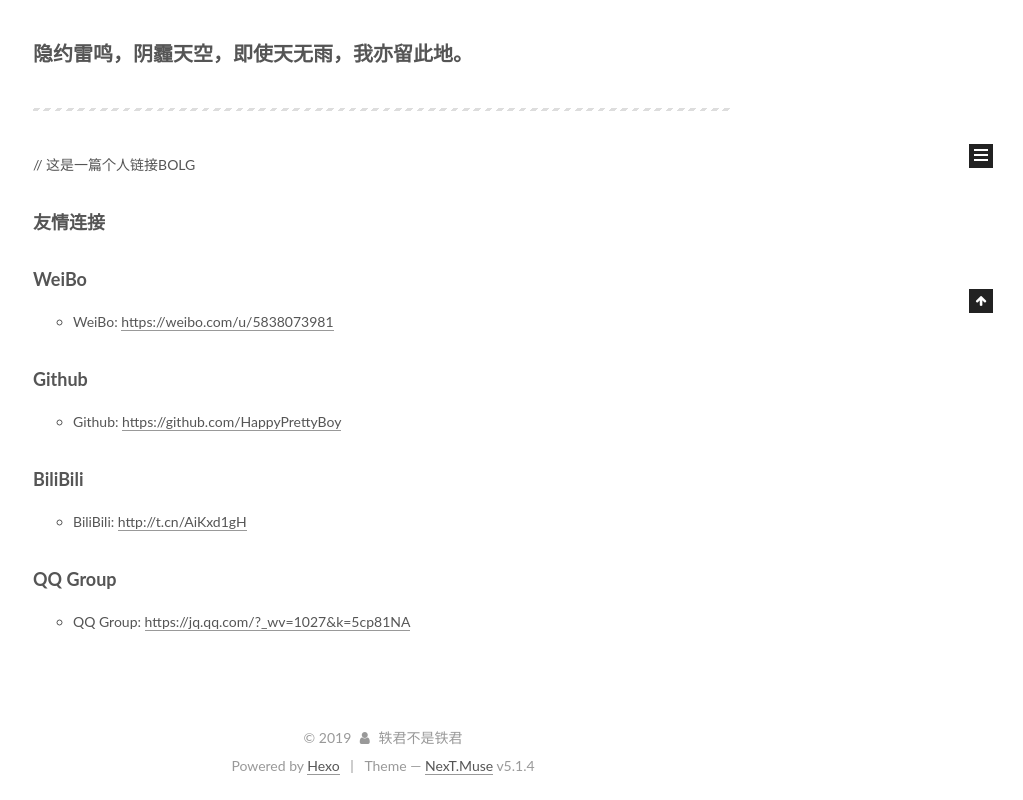
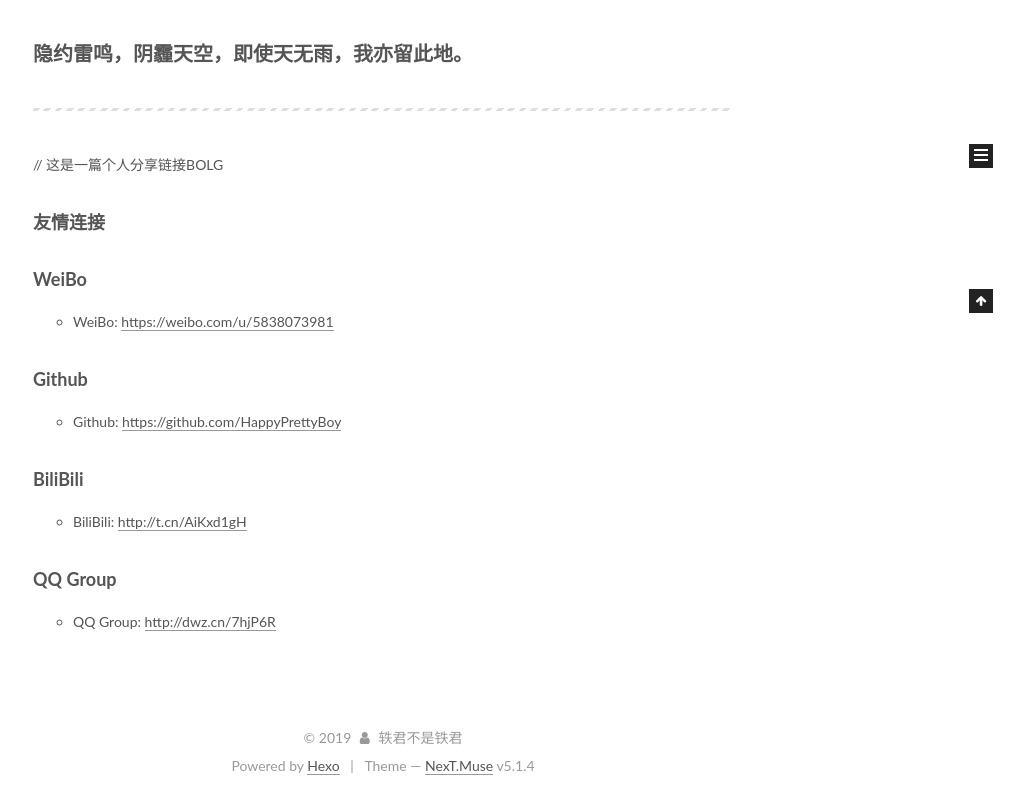
Before and after one commit to HappyPrettyBoy/HappyPrettyBoy.github.io, a plain HTML site: page index.html in a window 1280 px wide. Shown: the part 587-1387 px from the top of the page, without its empty margins (257-1280 px from the left). Drawn offline with Linux system fonts and the light colour scheme.

Commit message:
Site updated: 2019-05-27 22:36:44

```diff
--- a/index.html
+++ b/index.html
@@ -305,7 +305,7 @@
 
             <h2 id="隐约雷鸣，阴霾天空，但盼风雨来，能留你在此。"><a href="#隐约雷鸣，阴霾天空，但盼风雨来，能留你在此。" class="headerlink" title="隐约雷鸣，阴霾天空，但盼风雨来，能留你在此。"></a>隐约雷鸣，阴霾天空，但盼风雨来，能留你在此。</h2><hr>
 <h2 id="隐约雷鸣，阴霾天空，即使天无雨，我亦留此地。"><a href="#隐约雷鸣，阴霾天空，即使天无雨，我亦留此地。" class="headerlink" title="隐约雷鸣，阴霾天空，即使天无雨，我亦留此地。"></a>隐约雷鸣，阴霾天空，即使天无雨，我亦留此地。</h2><hr>
-<p>// 这是一篇个人链接BOLG</p>
+<p>// 这是一篇个人分享链接BOLG</p>
 <h3 id="友情连接"><a href="#友情连接" class="headerlink" title="友情连接"></a>友情连接</h3><h3 id="WeiBo"><a href="#WeiBo" class="headerlink" title="WeiBo"></a>WeiBo</h3><ul>
 <li>WeiBo: <a href="https://weibo.com/u/5838073981" target="_blank" rel="noopener">https://weibo.com/u/5838073981</a></li>
 </ul>
@@ -316,7 +316,7 @@
 <li>BiliBili: <a href="http://t.cn/AiKxd1gH" target="_blank" rel="noopener">http://t.cn/AiKxd1gH</a></li>
 </ul>
 <h3 id="QQ-Group"><a href="#QQ-Group" class="headerlink" title="QQ Group"></a>QQ Group</h3><ul>
-<li>QQ Group: <a href="https://jq.qq.com/?_wv=1027&amp;k=5cp81NA" target="_blank" rel="noopener">https://jq.qq.com/?_wv=1027&amp;k=5cp81NA</a></li>
+<li>QQ Group: <a href="http://dwz.cn/7hjP6R" target="_blank" rel="noopener">http://dwz.cn/7hjP6R</a></li>
 </ul>
 
 
```
Also changed, not shown: 2019/05/26/hello-world/index.html (+6 -6 lines).
